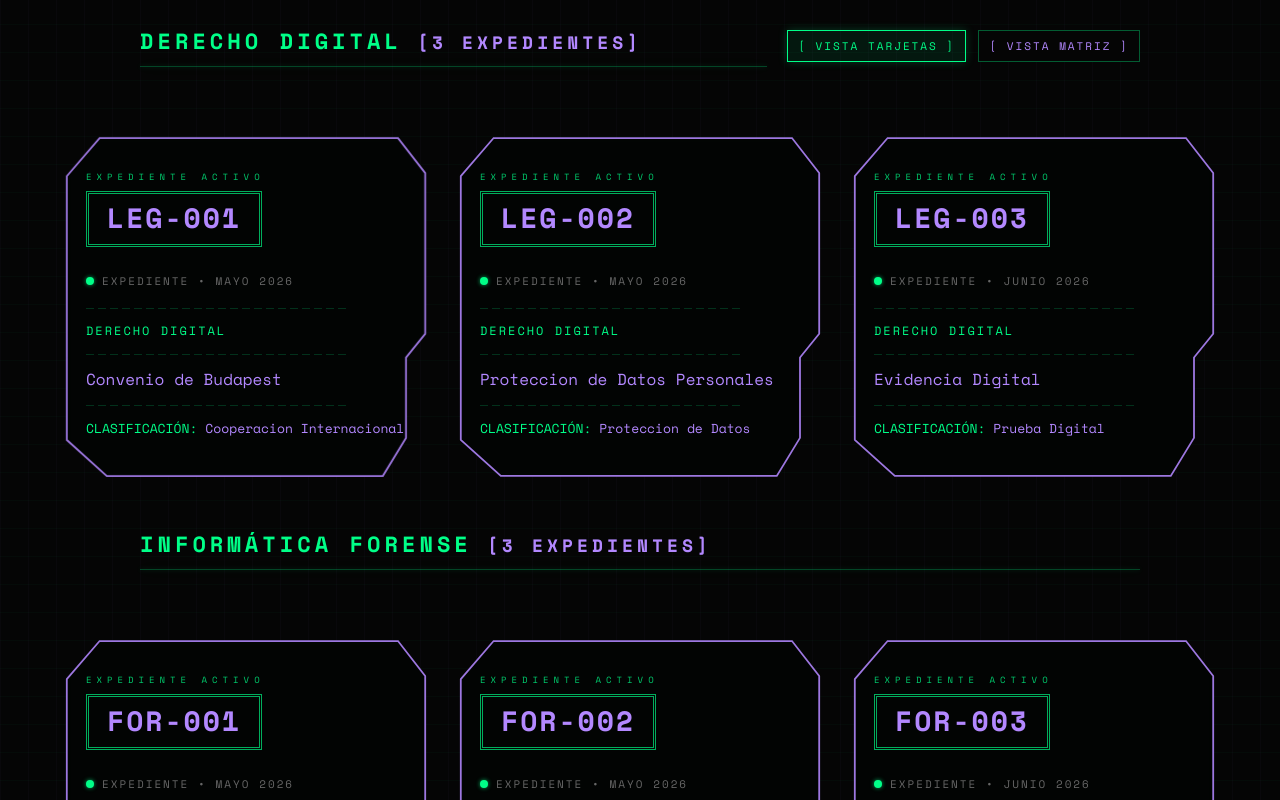
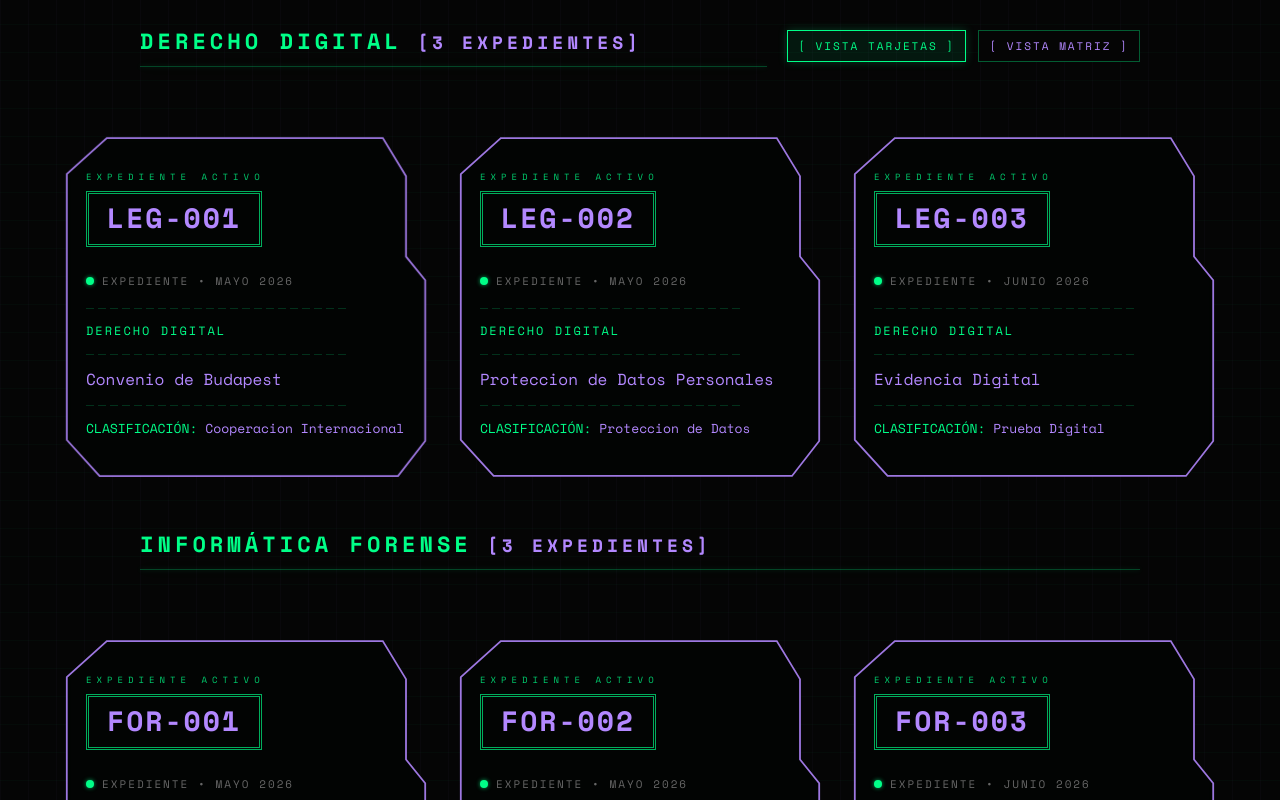
Before and after one commit to claraIness/forensia, a React (Vite) app: page / in a window 1280 px wide. Shown: the part 1180-1980 px from the top of the page. Built offline with nearby package versions, Linux system fonts and the light colour scheme.

Commit message:
Forma de tarjetas invertida

```diff
--- a/src/App.jsx
+++ b/src/App.jsx
@@ -303,7 +303,7 @@ function DossierCard({ dossier }) {
     <a href={dossier.href} target="_blank" rel="noopener noreferrer">
       <div className="dossier">
         <svg className="dossier-frame" viewBox="0 0 450 330" preserveAspectRatio="none" aria-hidden="true">
-          <path d="M42 1 H415 L449 35 V191 L425 214 V292 L396 329 H51 L1 294 V38 Z" />
+          <path d="M51 1 H396 L425 38 V116 L449 139 V295 L415 329 H42 L1 294 V36 Z" />
         </svg>
         <p className="badge-activo">EXPEDIENTE ACTIVO</p>
 
--- a/style.css
+++ b/style.css
@@ -3049,16 +3049,16 @@ body:not(.pagina-dossier) .dossier::before {
     height: auto;
     background: rgba(3, 5, 4, 0.98);
     clip-path: polygon(
-        9.3% 0.3%,
-        92.2% 0.3%,
-        99.8% 10.6%,
-        99.8% 57.9%,
-        94.4% 64.8%,
-        94.4% 88.5%,
-        88% 99.7%,
-        11.3% 99.7%,
+        11.3% 0.3%,
+        88% 0.3%,
+        94.4% 11.5%,
+        94.4% 35.2%,
+        99.8% 42.1%,
+        99.8% 89.4%,
+        92.2% 99.7%,
+        9.3% 99.7%,
         0.2% 89.1%,
-        0.2% 11.5%
+        0.2% 10.9%
     );
     box-shadow: inset 0 0 11px rgba(0,255,136,0.018);
     pointer-events: none;
```
